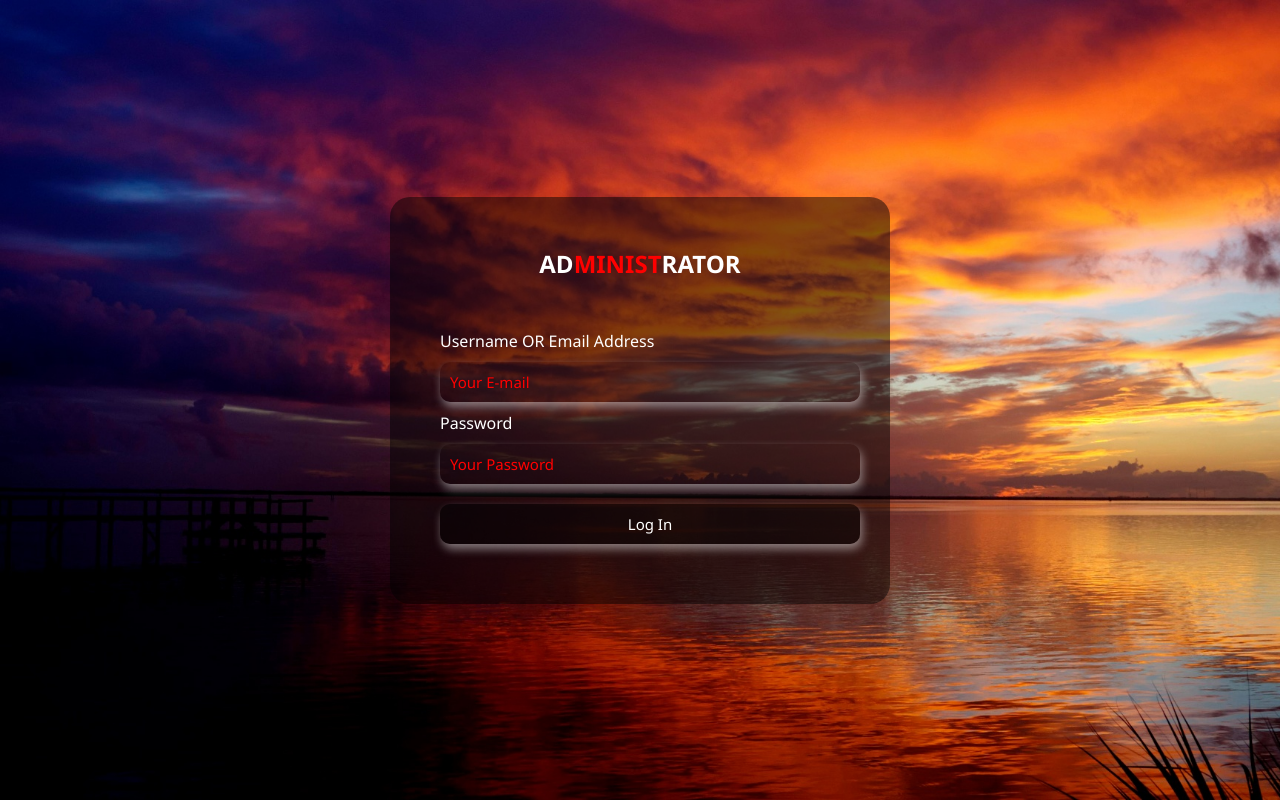
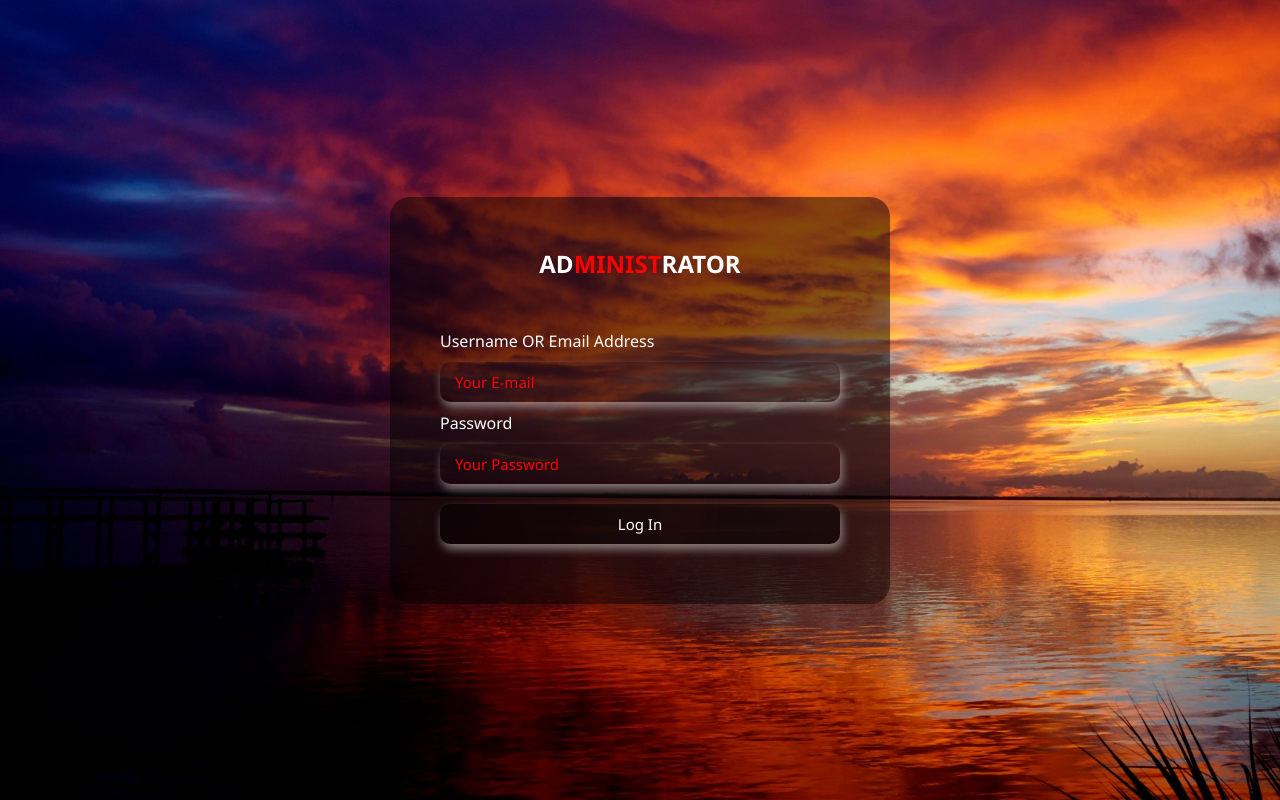
Before and after one commit to mahatab1014/mile-stone-1-ph, a plain HTML site: page Module_03/01/index.html in a window 1280 px wide. Drawn offline with Linux system fonts and the light colour scheme.

Commit message:
add box-sizing: border-box

```diff
--- a/Module_03/01/stylesheet/style.css
+++ b/Module_03/01/stylesheet/style.css
@@ -18,7 +18,6 @@ main{
 .form-control{
     width: 400px;
     background: #0000007c;
-    z-index: 99;
     padding: 50px;
     border-radius: 20px;
     color: #fff;
@@ -46,9 +45,9 @@ main{
     width: 100%;
     font-size: 15px;
     font-weight: 500;
-    padding: 10px;
+    padding: 10px 15px;
     margin: 10px 0;
-    box-sizing: content-box;
+    box-sizing: border-box;
     border: none;
     border-radius: 10px;
     box-shadow: 2px 5px 10px #ffffff75;
@@ -67,7 +66,7 @@ main{
     box-shadow: 2px 5px 15px #ffffffa6;
 }
 .form-control form button:hover{
-    background: #d8d8d875;
+    background: #ffffff75;
     color: #000;
 }
 
```
